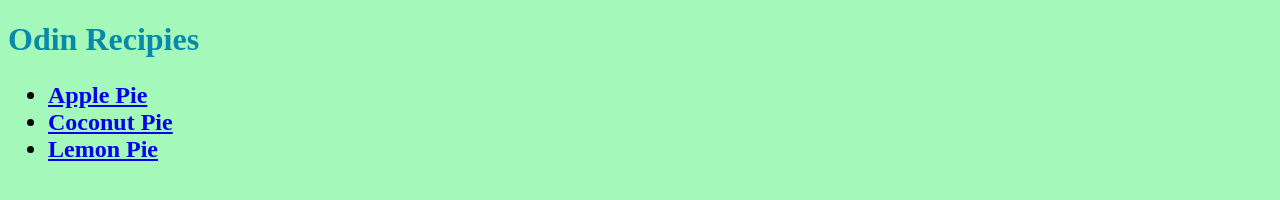
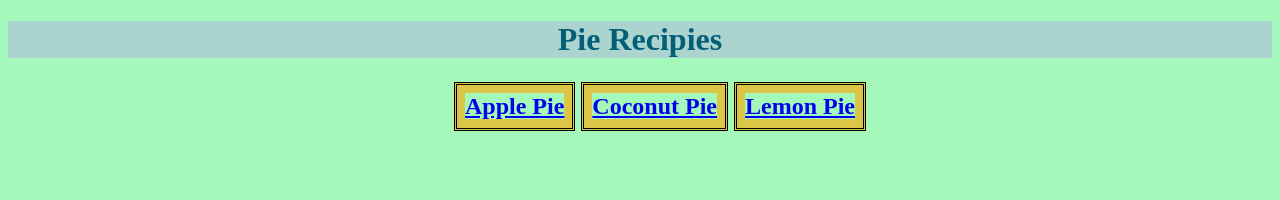
Before and after one commit to bdnooner/odin-recipies, a plain HTML site: page index.html in a window 1280 px wide. Drawn offline with Linux system fonts and the light colour scheme.

Commit message:
Updating CSS for recipies

```diff
--- a/index.html
+++ b/index.html
@@ -1,19 +1,26 @@
 <!DOCTYPE html>
 <html lang="en">
+
 <head>
     <meta charset="UTF-8">
     <meta name="viewport" content="width=device-width, initial-scale=1.0">
     <link rel="stylesheet" href="style.css">
     <title>Odin Recipies</title>
 </head>
+
 <body>
-    <h1 class="title">Odin Recipies</h1>
-    <h2>
-        <ul>
-            <li><a href="./recipies/applePie.html" target="_blank">Apple Pie</a></li>
-            <li><a href="./recipies/coconutPie.html" target="_blank">Coconut Pie</a></li>
-            <li><a href="./recipies/lemonPie.html" target="_blank">Lemon Pie</a></li>
-        </ul>
-    </h2>
+    <div>
+        <h1 class="title">Pie Recipies</h1>
+    </div>
+    <div>
+        <h2>
+            <ul class="main-links">
+                <li class="pies"><a href="./recipies/applePie.html" target="_blank">Apple Pie</a></li>
+                <li class="pies"><a href="./recipies/coconutPie.html" target="_blank">Coconut Pie</a></li>
+                <li class="pies"><a href="./recipies/lemonPie.html" target="_blank">Lemon Pie</a></li>
+            </ul>
+        </h2>
+    </div>
 </body>
+
 </html>
--- a/style.css
+++ b/style.css
@@ -1,11 +1,35 @@
 * {
     background-color: rgb(164, 248, 185);
 }
+
 .title {
-    color:rgb(8, 136, 171)
+    color:rgb(3, 95, 120);
+    text-align: center;
+    background-color: rgba(183, 138, 247, 0.334);
+
 }
 .list {
     font-family: 'Lucida Sans', 'Lucida Sans Regular', 'Lucida Grande', 'Lucida Sans Unicode', Geneva, Verdana, sans-serif;
+}
+.main-links {
+    font-weight: bold;
+
+}
+
+.main-links .pies {
+    display: inline-block;
+    border-style:double;
+    border-color: rgb(0, 0, 0);
+    padding: 8px;
+    background-color: rgba(255, 166, 0, 0.607);
+}
+
+.ingredients {
+    text-align: left;
+}
+
+ul {
+    text-align: center;
 }
 
 p {
@@ -14,3 +38,8 @@ p {
     font-size: 20px;
     text-decoration: underline;
 }
+
+img {
+    display: block;
+    margin: auto;
+}
```
Also changed, not shown: recipies/lemonPie.html (+4 -2 lines).
